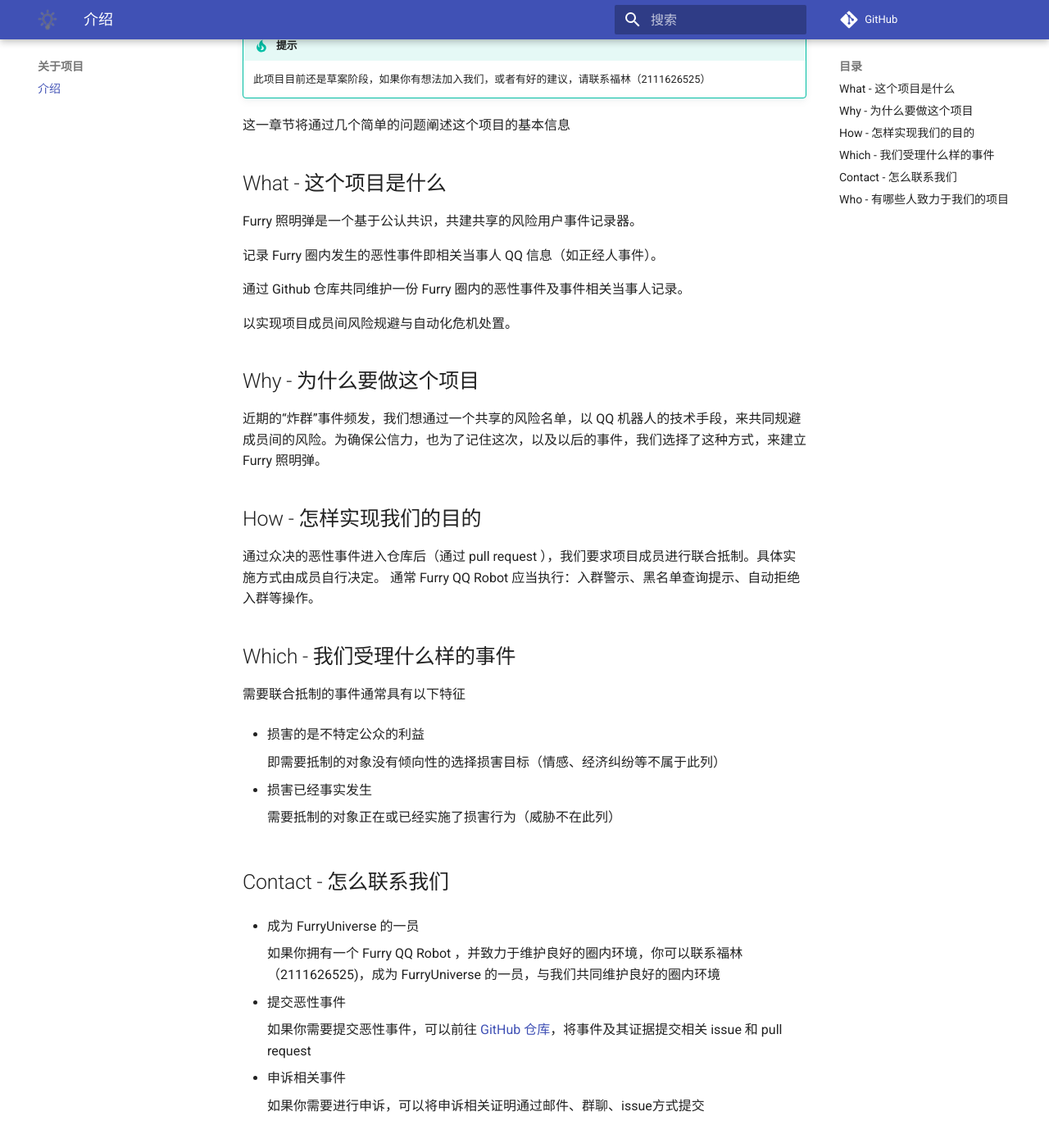
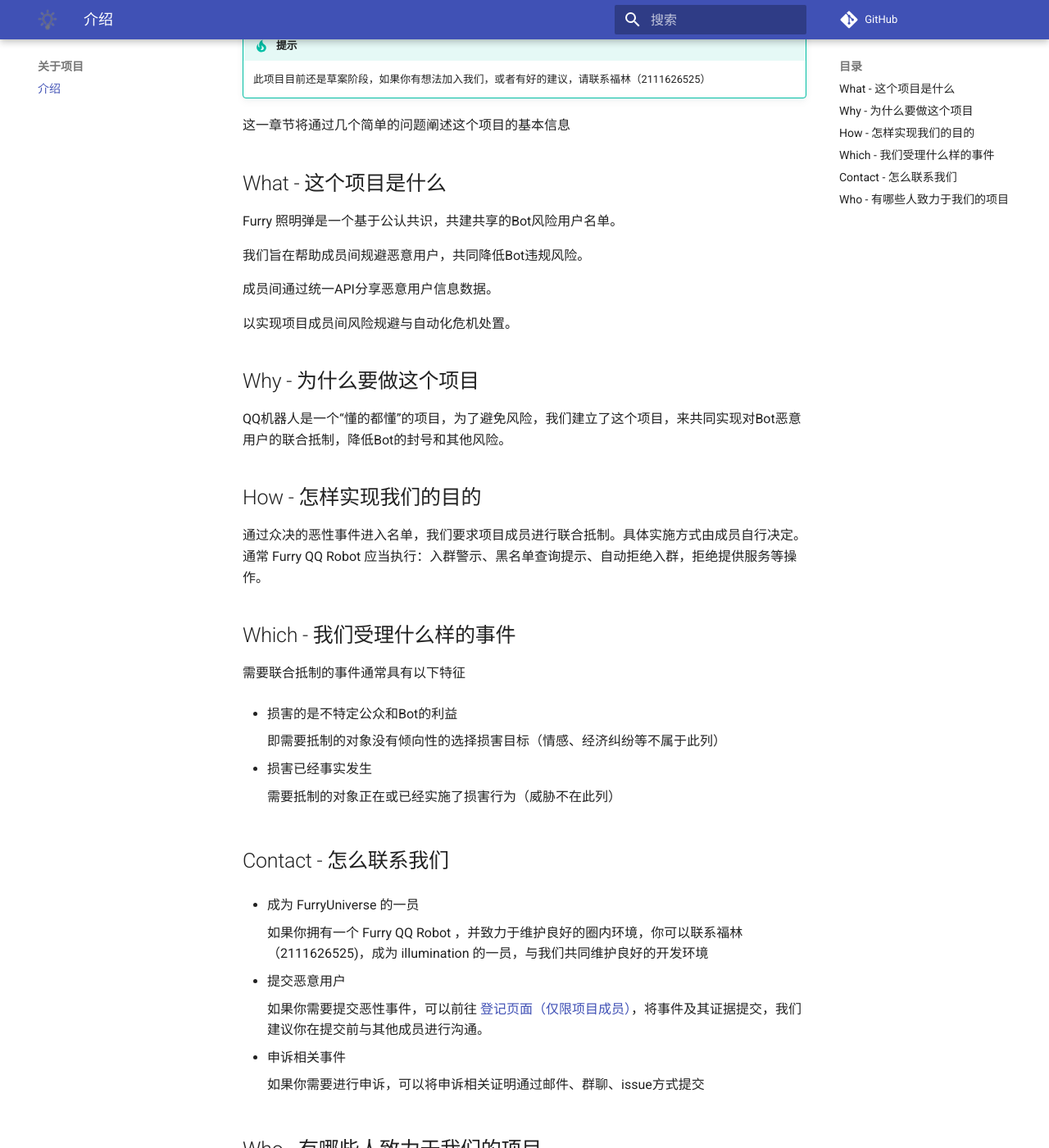
Before and after one commit to FurDevsCN/illumination, an MkDocs documentation site: the page built from docs/index.md, in a window 1280 px wide and 1400 px high, scrolled down 191 px. Shown: the whole window at 82% size. Built offline with MkDocs 1.6.1 and Material for MkDocs 9.7.7, drawn with Linux system fonts in a browser that asks for light colours; nearby versions of some CDN libraries; comment, search, counter and statistics services are not loaded.

Commit message:
更新项目面向

```diff
--- a/docs/index.md
+++ b/docs/index.md
@@ -9,28 +9,28 @@
 
 ## What - 这个项目是什么
 
-Furry 照明弹是一个基于公认共识，共建共享的风险用户事件记录器。
+Furry 照明弹是一个基于公认共识，共建共享的Bot风险用户名单。
 
-记录 Furry 圈内发生的恶性事件即相关当事人 QQ 信息（如正经人事件）。
+我们旨在帮助成员间规避恶意用户，共同降低Bot违规风险。
 
-通过 Github 仓库共同维护一份 Furry 圈内的恶性事件及事件相关当事人记录。
+成员间通过统一API分享恶意用户信息数据。
 
 以实现项目成员间风险规避与自动化危机处置。
 
 ## Why - 为什么要做这个项目
 
-近期的“炸群”事件频发，我们想通过一个共享的风险名单，以 QQ 机器人的技术手段，来共同规避成员间的风险。为确保公信力，也为了记住这次，以及以后的事件，我们选择了这种方式，来建立 Furry 照明弹。
+QQ机器人是一个“懂的都懂”的项目，为了避免风险，我们建立了这个项目，来共同实现对Bot恶意用户的联合抵制，降低Bot的封号和其他风险。
 
 ## How - 怎样实现我们的目的
 
-通过众决的恶性事件进入仓库后（通过 pull request ），我们要求项目成员进行联合抵制。具体实施方式由成员自行决定。
-通常 Furry QQ Robot 应当执行：入群警示、黑名单查询提示、自动拒绝入群等操作。
+通过众决的恶性事件进入名单，我们要求项目成员进行联合抵制。具体实施方式由成员自行决定。
+通常 Furry QQ Robot 应当执行：入群警示、黑名单查询提示、自动拒绝入群，拒绝提供服务等操作。
 
 ## Which - 我们受理什么样的事件
 
 需要联合抵制的事件通常具有以下特征
 
-* 损害的是不特定公众的利益
+* 损害的是不特定公众和Bot的利益
 
 	即需要抵制的对象没有倾向性的选择损害目标（情感、经济纠纷等不属于此列）
 
@@ -42,11 +42,11 @@
 
 * 成为 FurryUniverse 的一员
 
-	如果你拥有一个 Furry QQ Robot ，并致力于维护良好的圈内环境，你可以联系福林（2111626525)，成为 FurryUniverse 的一员，与我们共同维护良好的圈内环境
+	如果你拥有一个 Furry QQ Robot ，并致力于维护良好的圈内环境，你可以联系福林（2111626525)，成为 illumination 的一员，与我们共同维护良好的开发环境
 
-* 提交恶性事件
+* 提交恶意用户
 
-	如果你需要提交恶性事件，可以前往 [GitHub 仓库](https://github.com/FurryUniverse/illumination/)，将事件及其证据提交相关 issue 和 pull request
+	如果你需要提交恶性事件，可以前往 [登记页面（仅限项目成员）](https://api.tail.icu/list)，将事件及其证据提交，我们建议你在提交前与其他成员进行沟通。
 
 * 申诉相关事件
 
```
